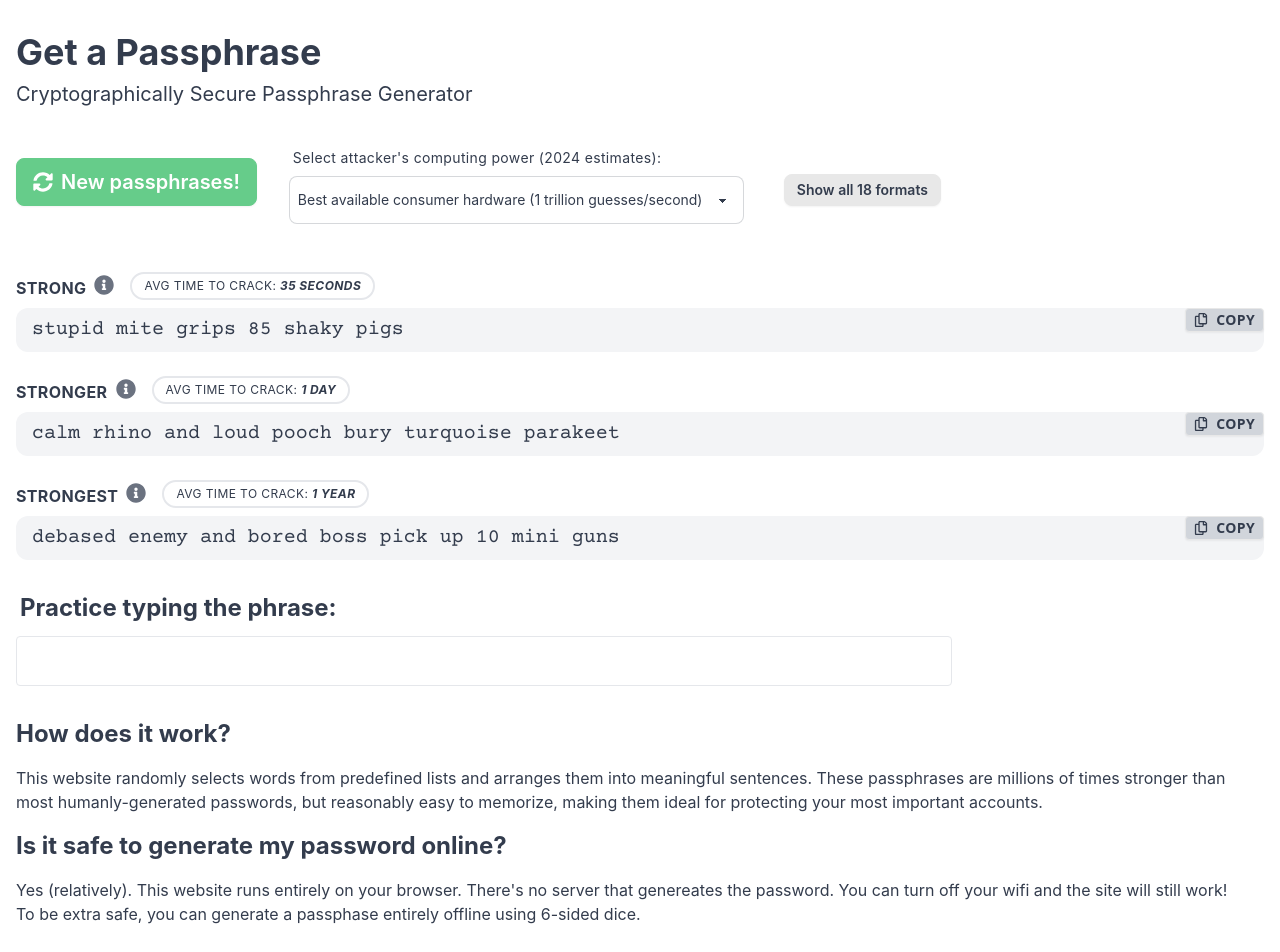
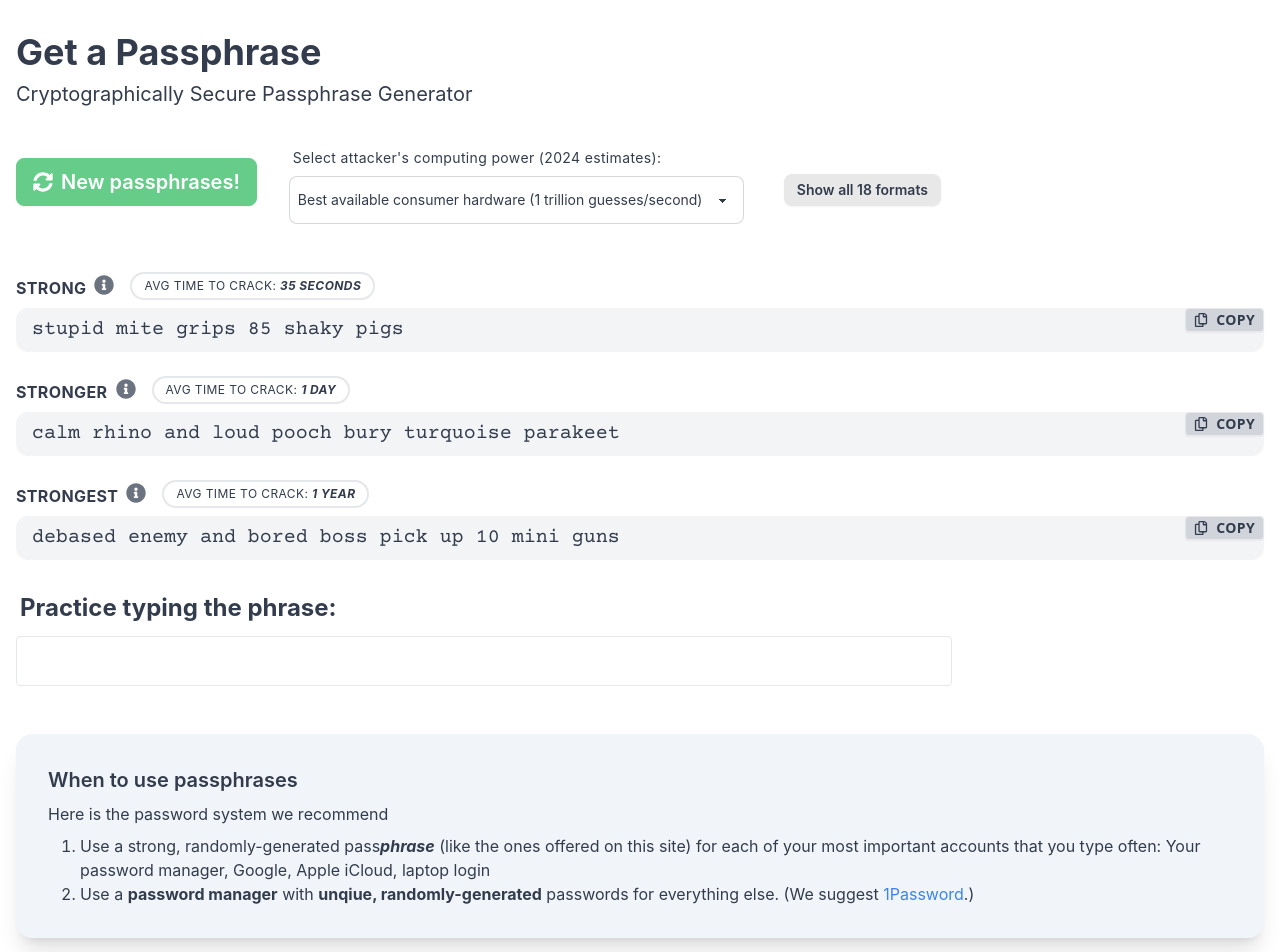
Before and after one commit to blanchardjeremy/strongphrase.net, a React (Create React App) app: page / in a window 1280 px wide. Shown: the top 952 px of the page. Built offline with nearby package versions, Linux system fonts and the light colour scheme.

Commit message:
Add suggestion to use password manager

```diff
--- a/src/App.css
+++ b/src/App.css
@@ -28,6 +28,11 @@
   color: #61dafb;
 }
 
+a, a:hover, a:active, a:visited {
+  @apply text-blue-500 hover:underline;
+}
+
+
 @keyframes App-logo-spin {
   from {
     transform: rotate(0deg);
--- a/src/App.js
+++ b/src/App.js
@@ -11,7 +11,19 @@ const App = () => {
         <p className="text-xl">Cryptographically Secure Passphrase Generator</p>
       </header>
       <PassphraseGenerator />
-      <section className="mt-8">
+      <section className="content">
+        <div className="card bg-slate-100 w-full shadow-xl mt-12">
+          <div className="card-body">
+            <h2 className="card-title">When to use passphrases</h2>
+            <p>Here is the password system we recommend</p>
+            <ol className="list-decimal ml-8">
+              <li>Use a strong, randomly-generated pass<strong class="italic">phrase</strong> (like the ones offered on this site) for each of your most important accounts that you type often: Your password manager, Google, Apple iCloud, laptop login</li>
+              <li>Use a <strong>password manager</strong> with <strong>unqiue, randomly-generated</strong> passwords for everything else. (We suggest <a href="https://1password.com/">1Password</a>.)</li>
+            </ol>
+          </div>
+        </div>
+      </section>
+      <section className="mt-8 content">
         <h2 className="text-2xl font-bold my-4">How does it work?</h2>
         <p>
           This website randomly selects words from predefined lists and arranges them into meaningful sentences.
@@ -27,7 +39,7 @@ const App = () => {
       </section>
       <footer className="mt-8">
         <p>This site collects no data. All interactions happen directly in your browser and stay entirely on your computer.</p>
-        <p>Find the <a href="https://github.com/blanchardjeremy/getapassphrase" className="text-blue-500 hover:underline">source code on GitHub</a>. You can also <a href="https://github.com/blanchardjeremy/getapassphrase/issues" className="text-blue-500 hover:underline">report a bug or offer feedback</a>. Original code by Ryan Foster.</p>
+        <p>Find the <a href="https://github.com/blanchardjeremy/getapassphrase">source code on GitHub</a>. You can also <a href="https://github.com/blanchardjeremy/getapassphrase/issues">report a bug or offer feedback</a>. Original code by Ryan Foster.</p>
       </footer>
     </div>
   );
```
